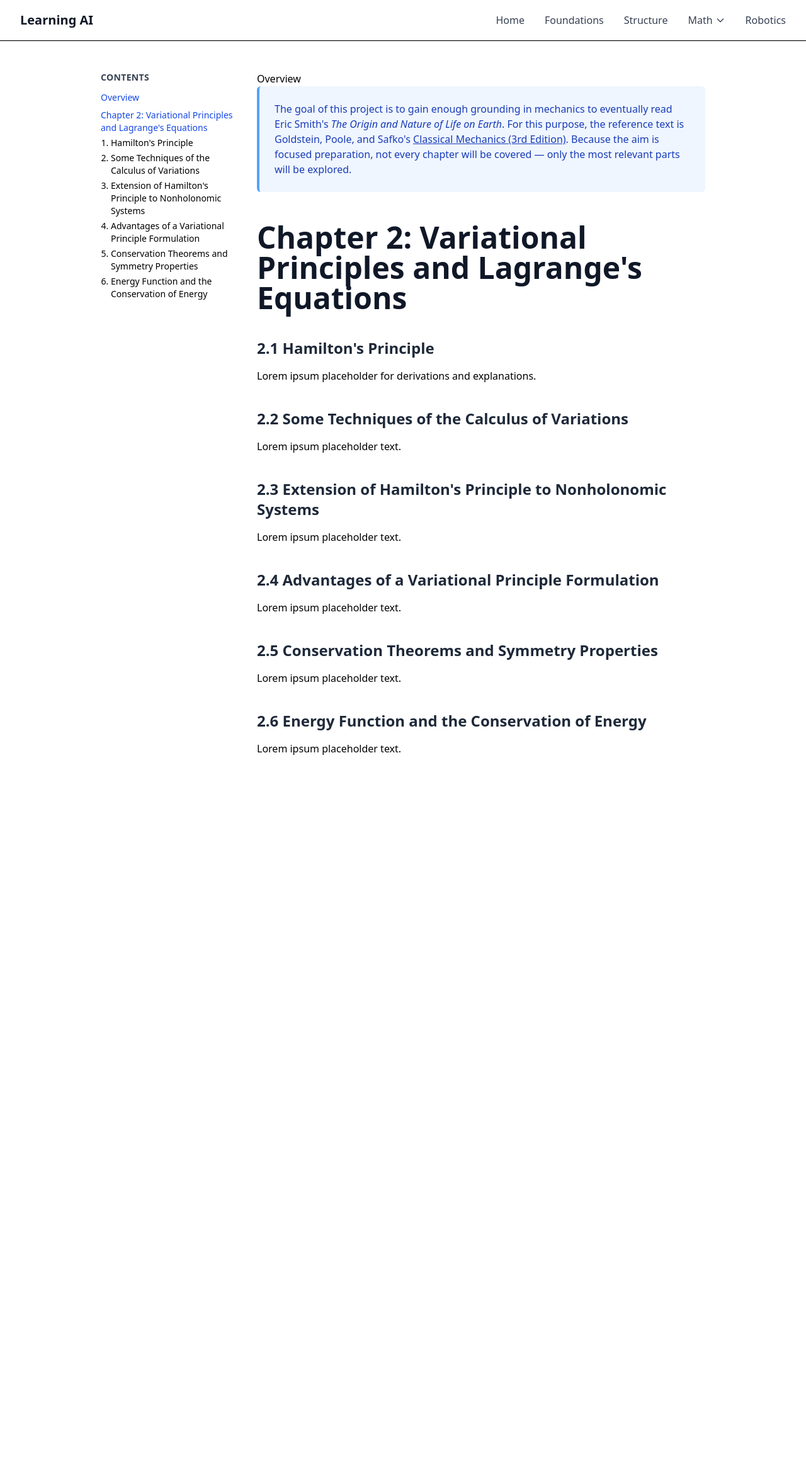
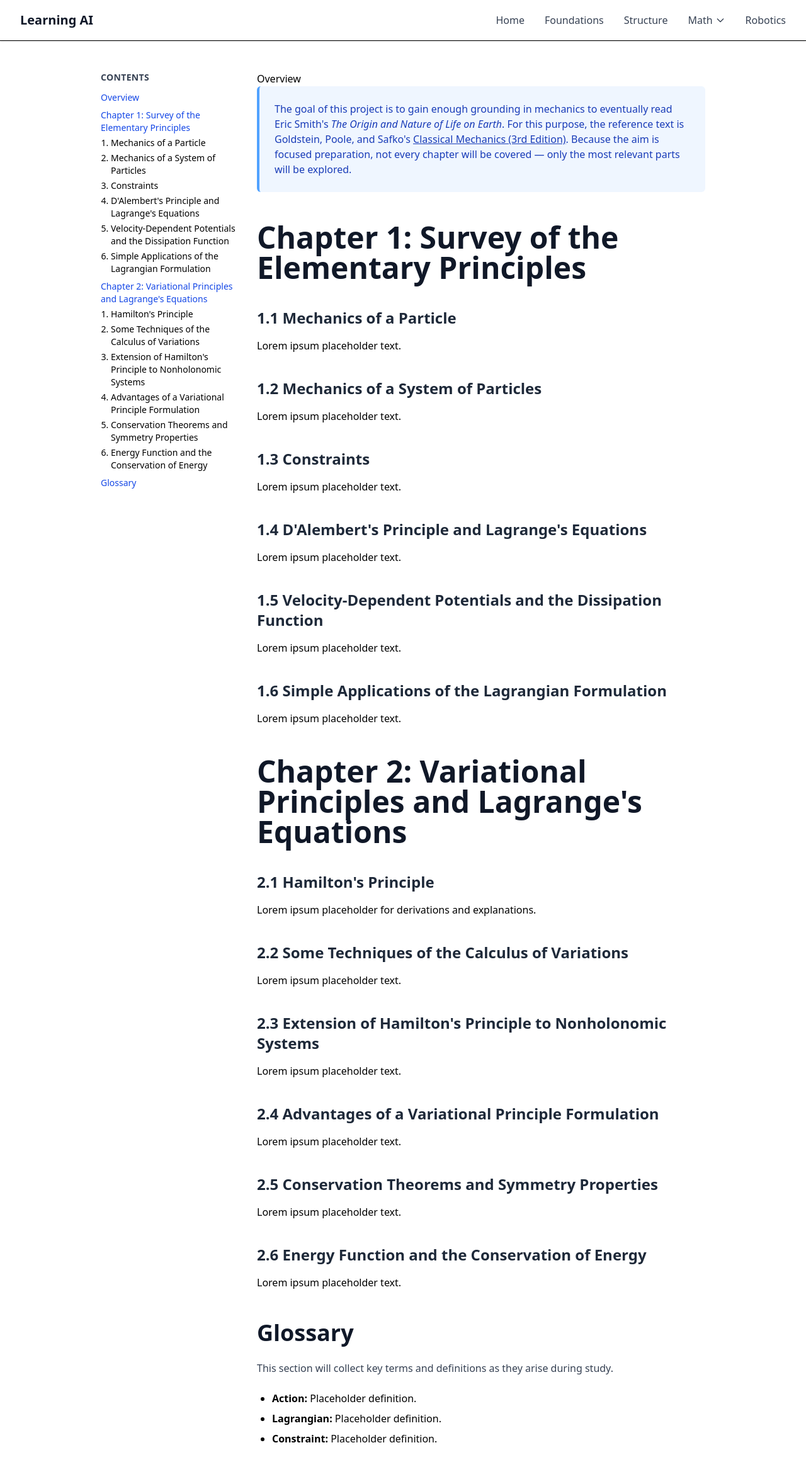
Before and after one commit to WilliamGiammona/learning-ai, a Next.js app: page /math/classical-mechanics in a window 1280 px wide. Shown: the top 2330 px of the page at 63% size. Before the commit the page ends 1249 px from the top, so only its background shows below. Built offline with nearby package versions, Linux system fonts and the light colour scheme.

Commit message:
added chapter 1 and glossary

```diff
--- a/app/math/classical-mechanics/page.tsx
+++ b/app/math/classical-mechanics/page.tsx
@@ -17,6 +17,48 @@ const page = () => {
                   Overview
                 </a>
               </li>
+
+              {/* Chapter 1 */}
+              <li>
+                <a href="#chapter-1" className="text-blue-700 hover:underline">
+                  Chapter 1: Survey of the Elementary Principles
+                </a>
+                <ol className="ml-4 mt-1 space-y-1 list-decimal">
+                  <li>
+                    <a href="#c1-sec-1" className="hover:underline">
+                      Mechanics of a Particle
+                    </a>
+                  </li>
+                  <li>
+                    <a href="#c1-sec-2" className="hover:underline">
+                      Mechanics of a System of Particles
+                    </a>
+                  </li>
+                  <li>
+                    <a href="#c1-sec-3" className="hover:underline">
+                      Constraints
+                    </a>
+                  </li>
+                  <li>
+                    <a href="#c1-sec-4" className="hover:underline">
+                      D&apos;Alembert&apos;s Principle and Lagrange&apos;s
+                      Equations
+                    </a>
+                  </li>
+                  <li>
+                    <a href="#c1-sec-5" className="hover:underline">
+                      Velocity-Dependent Potentials and the Dissipation Function
+                    </a>
+                  </li>
+                  <li>
+                    <a href="#c1-sec-6" className="hover:underline">
+                      Simple Applications of the Lagrangian Formulation
+                    </a>
+                  </li>
+                </ol>
+              </li>
+
+              {/* Chapter 2 */}
               <li>
                 <a href="#chapter-2" className="text-blue-700 hover:underline">
                   Chapter 2: Variational Principles and Lagrange&apos;s
@@ -56,6 +98,13 @@ const page = () => {
                   </li>
                 </ol>
               </li>
+
+              {/* Glossary */}
+              <li>
+                <a href="#glossary" className="text-blue-700 hover:underline">
+                  Glossary
+                </a>
+              </li>
             </ol>
           </nav>
         </aside>
@@ -83,6 +132,56 @@ const page = () => {
                 . Because the aim is focused preparation, not every chapter will
                 be covered — only the most relevant parts will be explored.
               </p>
+            </section>
+
+            {/* Chapter 1 */}
+            <section id="chapter-1" className="scroll-mt-24 space-y-10">
+              <h1 className="text-5xl font-extrabold text-gray-900">
+                Chapter 1: Survey of the Elementary Principles
+              </h1>
+
+              <section id="c1-sec-1" className="scroll-mt-24 space-y-4">
+                <h2 className="text-2xl font-bold text-gray-800">
+                  1.1 Mechanics of a Particle
+                </h2>
+                <p>Lorem ipsum placeholder text.</p>
+              </section>
+
+              <section id="c1-sec-2" className="scroll-mt-24 space-y-4">
+                <h2 className="text-2xl font-bold text-gray-800">
+                  1.2 Mechanics of a System of Particles
+                </h2>
+                <p>Lorem ipsum placeholder text.</p>
+              </section>
+
+              <section id="c1-sec-3" className="scroll-mt-24 space-y-4">
+                <h2 className="text-2xl font-bold text-gray-800">
+                  1.3 Constraints
+                </h2>
+                <p>Lorem ipsum placeholder text.</p>
+              </section>
+
+              <section id="c1-sec-4" className="scroll-mt-24 space-y-4">
+                <h2 className="text-2xl font-bold text-gray-800">
+                  1.4 D&apos;Alembert&apos;s Principle and Lagrange&apos;s
+                  Equations
+                </h2>
+                <p>Lorem ipsum placeholder text.</p>
+              </section>
+
+              <section id="c1-sec-5" className="scroll-mt-24 space-y-4">
+                <h2 className="text-2xl font-bold text-gray-800">
+                  1.5 Velocity-Dependent Potentials and the Dissipation Function
+                </h2>
+                <p>Lorem ipsum placeholder text.</p>
+              </section>
+
+              <section id="c1-sec-6" className="scroll-mt-24 space-y-4">
+                <h2 className="text-2xl font-bold text-gray-800">
+                  1.6 Simple Applications of the Lagrangian Formulation
+                </h2>
+                <p>Lorem ipsum placeholder text.</p>
+              </section>
             </section>
 
             {/* Chapter 2 */}
@@ -134,6 +233,28 @@ const page = () => {
                 <p>Lorem ipsum placeholder text.</p>
               </section>
             </section>
+
+            {/* Glossary */}
+            <section id="glossary" className="scroll-mt-24 space-y-6">
+              <h1 className="text-4xl font-extrabold text-gray-900">
+                Glossary
+              </h1>
+              <p className="text-gray-700">
+                This section will collect key terms and definitions as they
+                arise during study.
+              </p>
+              <ul className="list-disc pl-6 space-y-2">
+                <li>
+                  <strong>Action:</strong> Placeholder definition.
+                </li>
+                <li>
+                  <strong>Lagrangian:</strong> Placeholder definition.
+                </li>
+                <li>
+                  <strong>Constraint:</strong> Placeholder definition.
+                </li>
+              </ul>
+            </section>
           </article>
         </section>
       </section>
```
